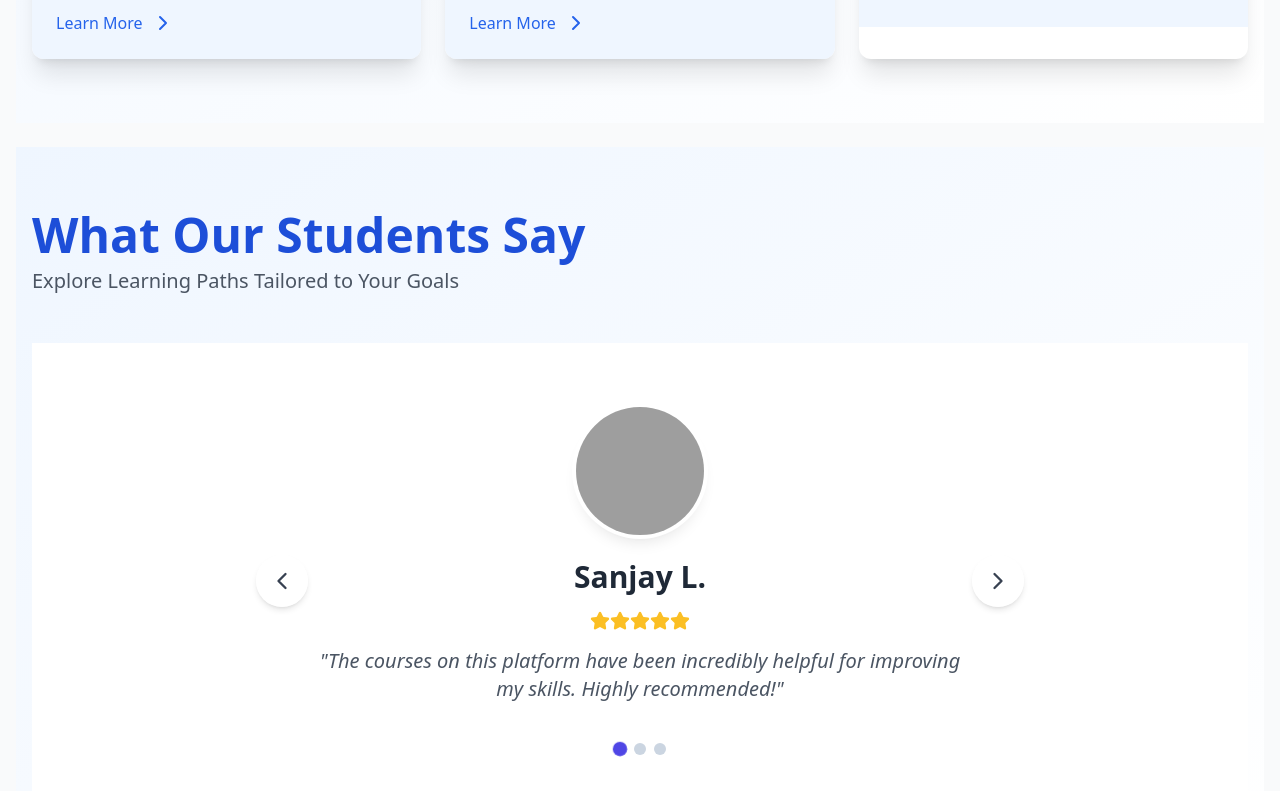
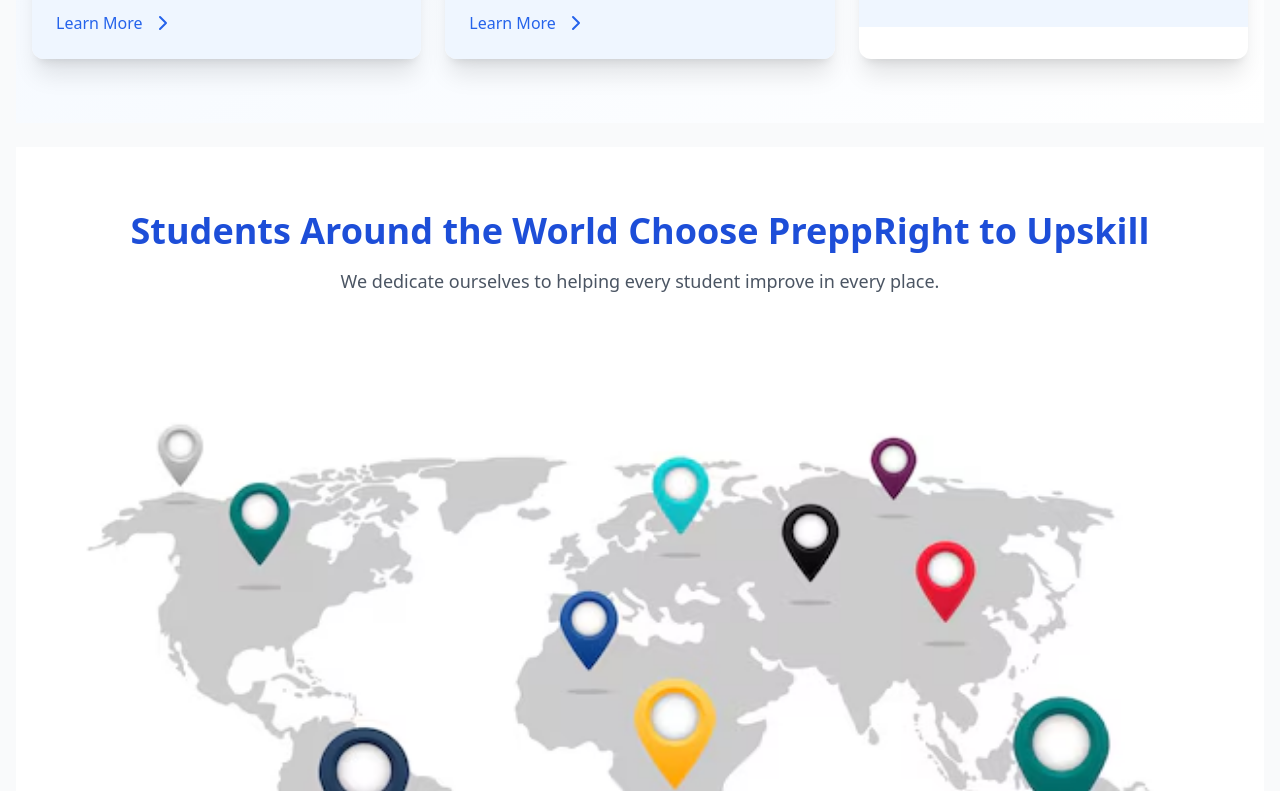
Before and after one commit to PrepprightAnkit/Preppright, a React (Vite) app in the folder frontend/: page / in a window 1280 px wide. Shown: the part 3229-4020 px from the top of the page. Built offline with nearby package versions, Linux system fonts and the light colour scheme; no server answers; grey boxes are pictures that could not be loaded.

Commit message:
map added

```diff
--- a/frontend/src/components/Home.jsx
+++ b/frontend/src/components/Home.jsx
@@ -259,6 +259,9 @@
                 <div id="platform" className="pt-6">
                     <Platform />
                 </div>
+                <div id="World map" className="pt-6">
+                    <WorldMapSection />
+                </div>
                 <div id="reviews" className="pt-6">
                     <HomeReviews/>
                 </div>
@@ -270,4 +273,30 @@
     );
 }
 
+const WorldMapSection = () => {
+  return (
+    <section className="w-full bg-white">
+      <div className="max-w-7xl mx-auto px-4 py-16">
+        {/* Header Content */}
+        <div className="text-center mb-12">
+          <h1 className="text-4xl font-bold text-blue-700 mb-4">
+            Students Around the World Choose PreppRight to Upskill
+          </h1>
+          <p className="text-lg text-gray-600">
+            We dedicate ourselves to helping every student improve in every place.
+          </p>
+        </div>
+
+        {/* Map Image */}
+        <div className="w-full">
+          <img
+            src="../../src/assets/map.avif"
+            alt="World Map showing YHills students worldwide"
+            className="w-full h-auto object-contain"
+          />
+        </div>
+      </div>
+    </section>
+  );
+};
 export default Home;
```
Also changed, not shown: frontend/src/assets/map.avif (added), frontend/src/assets/map2.jpeg (added).
